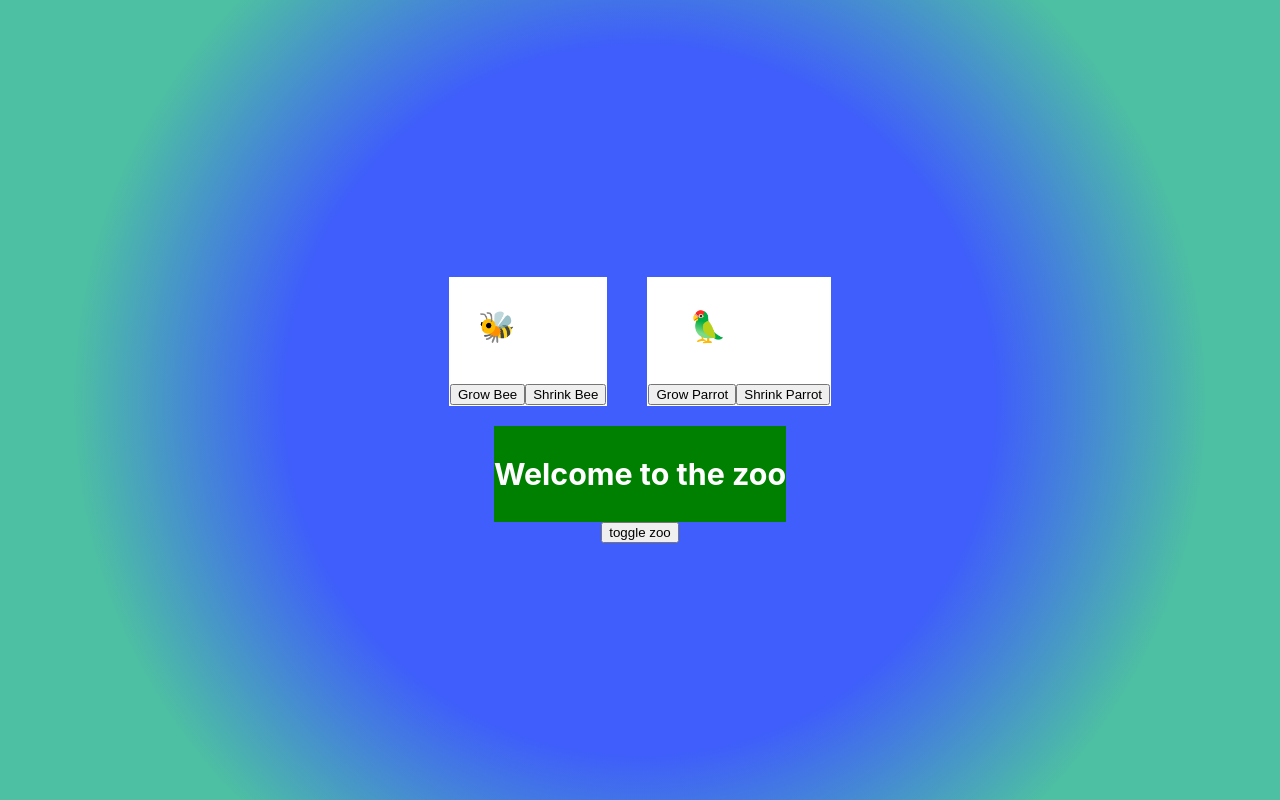
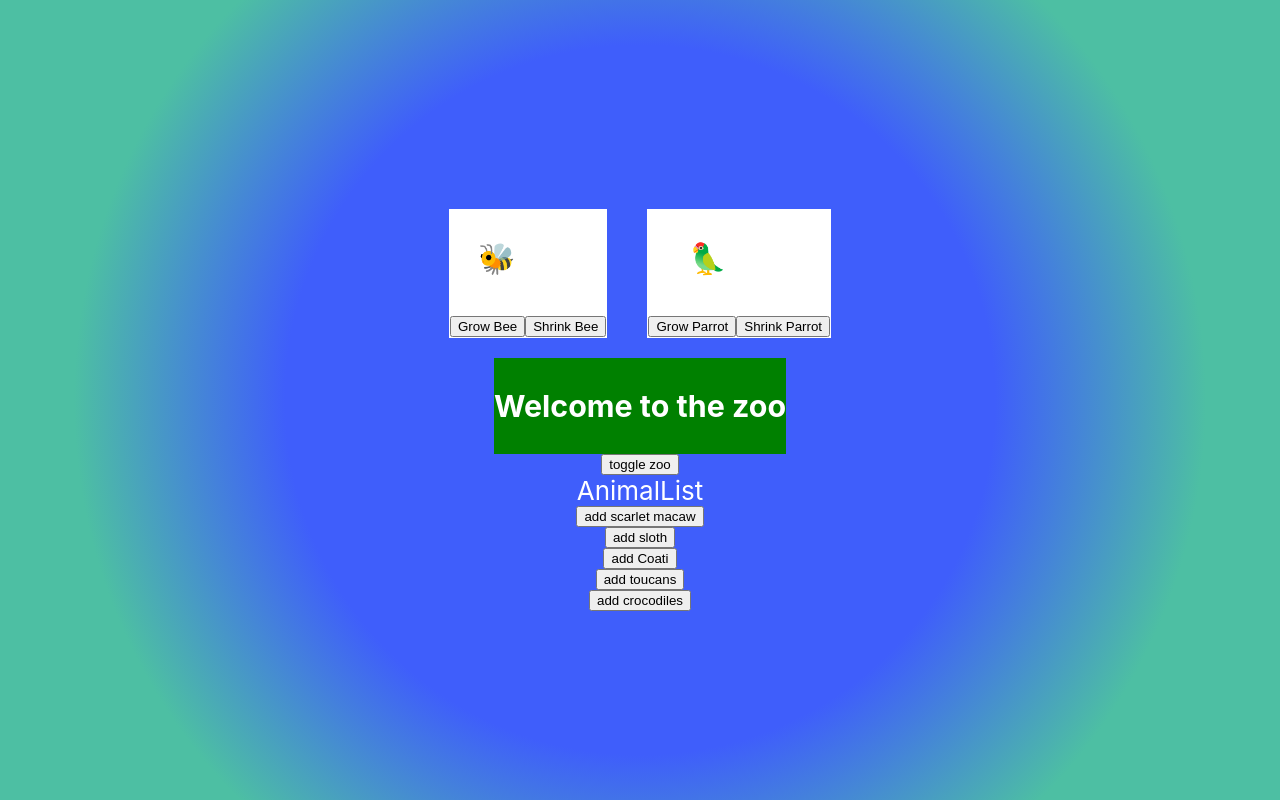
Before and after one commit to PCN23/buzyzooReact2, a React (Create React App) app: page / in a window 1280 px wide. Built offline with nearby package versions, Linux system fonts and the light colour scheme.

Commit message:
added animal buttons

```diff
--- /dev/null
+++ b/src/AnimalList.js
@@ -0,0 +1,7 @@
+import React from 'react';
+
+export default function AnimalList() {
+  return (
+    <div>AnimalList</div>
+  )
+}
--- a/src/App.js
+++ b/src/App.js
@@ -1,6 +1,7 @@
 import { useState } from 'react';
 import './App.css';
 import OpenClosedSign from './OpenClosedSign';
+import AnimalList from './AnimalList';
 
 function App() {
 
@@ -26,7 +27,12 @@ function App() {
         </div>
         <OpenClosedSign zooIsOpen={zooIsOpen}/>
         <button onClick={() => setZooIsOpen(!zooIsOpen)}>toggle zoo</button>
-
+        <AnimalList />
+        <button>add scarlet macaw</button>
+        <button>add sloth</button>
+        <button>add Coati</button>
+        <button>add toucans</button>
+        <button>add crocodiles</button>
       </header>
     </div>
   );
```
